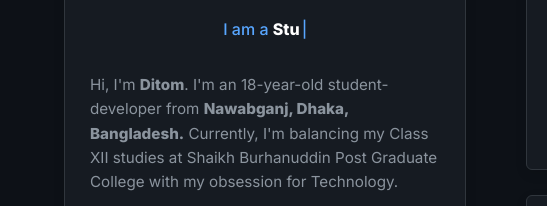
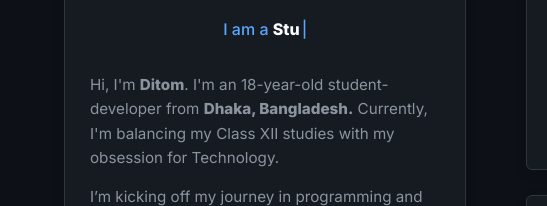
Before and after one commit to xtditom/xtditom.github.io, a plain HTML site: page index.html in a window 1280 px wide. Shown: the part 252-458 px from the top of the page, 0-547 px from the left. Drawn offline with Linux system fonts and the light colour scheme.

Commit message:
Update bio information in index.html

```diff
--- a/index.html
+++ b/index.html
@@ -43,8 +43,8 @@
 
                 <div class="bio">
                     <p>
-                        Hi, I'm <strong>Ditom</strong>. I'm an 18-year-old student-developer from <strong>Nawabganj, Dhaka, Bangladesh.</strong>
-                        Currently, I'm balancing my Class XII studies at <span class="highlight-subtle">Shaikh Burhanuddin Post Graduate College</span> with my obsession for Technology.
+                        Hi, I'm <strong>Ditom</strong>. I'm an 18-year-old student-developer from <strong>Dhaka, Bangladesh.</strong>
+                        Currently, I'm balancing my Class XII studies with my obsession for Technology.
                     </p>
                     <p>
                         I’m kicking off my journey in programming and design as a student developer, driven by the logic behind the code and a passion to build amazing projects.
```
